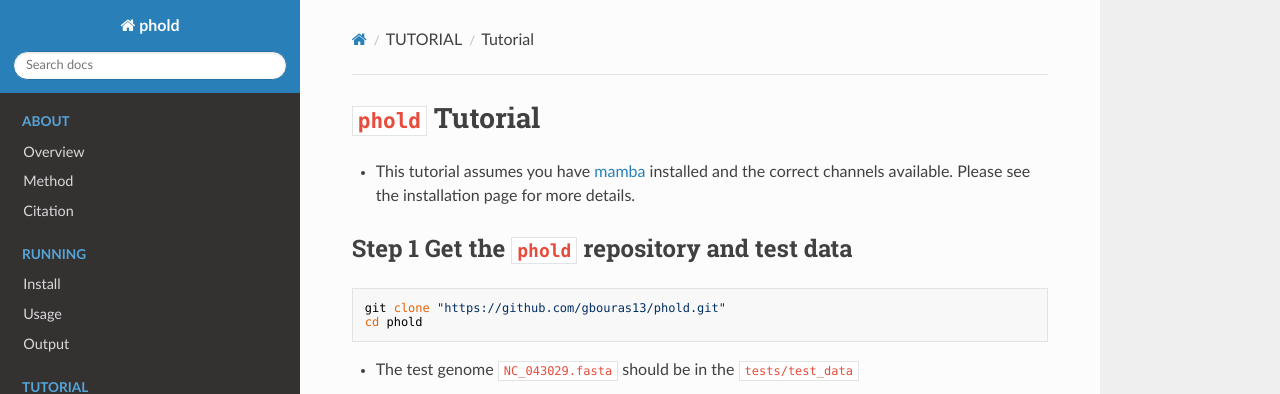
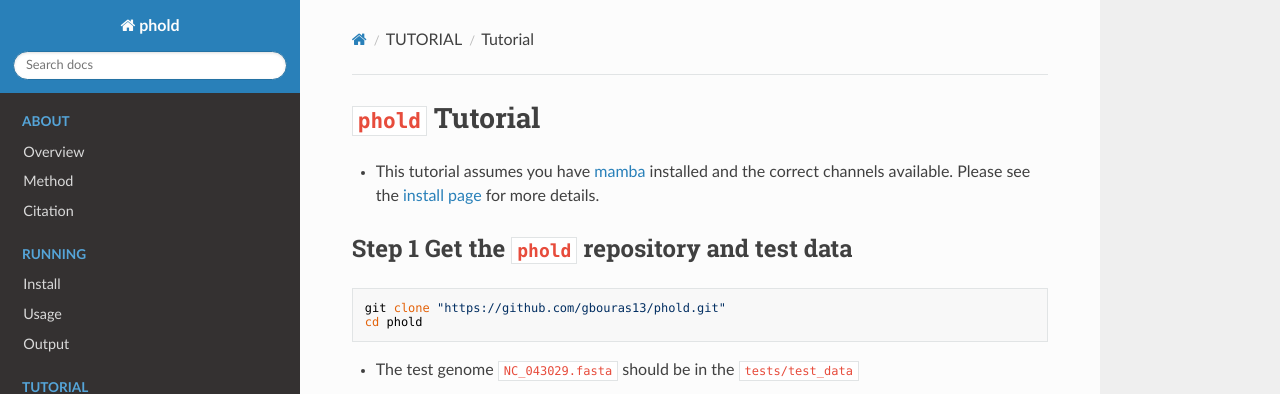
Before and after one commit to gbouras13/phold, an MkDocs documentation site: the page built from docs/tutorial.md, in a window 1280 px wide and 1372 px high. Shown: the top 394 px of the window. Built offline with MkDocs 1.6.1, drawn with Linux system fonts in a browser that asks for light colours; nearby versions of some CDN libraries.

Commit message:
add some install stuff

```diff
--- a/docs/tutorial.md
+++ b/docs/tutorial.md
@@ -1,6 +1,6 @@
 # `phold` Tutorial
 
-* This tutorial assumes you have [mamba](https://github.com/conda-forge/miniforge) installed and the correct channels available. Please see the installation page for more details.
+* This tutorial assumes you have [mamba](https://github.com/conda-forge/miniforge) installed and the correct channels available. Please see the [install page](https://phold.readthedocs.io/en/latest/install/) for more details.
 
 ## Step 1 Get the `phold` repository and test data
 
```
